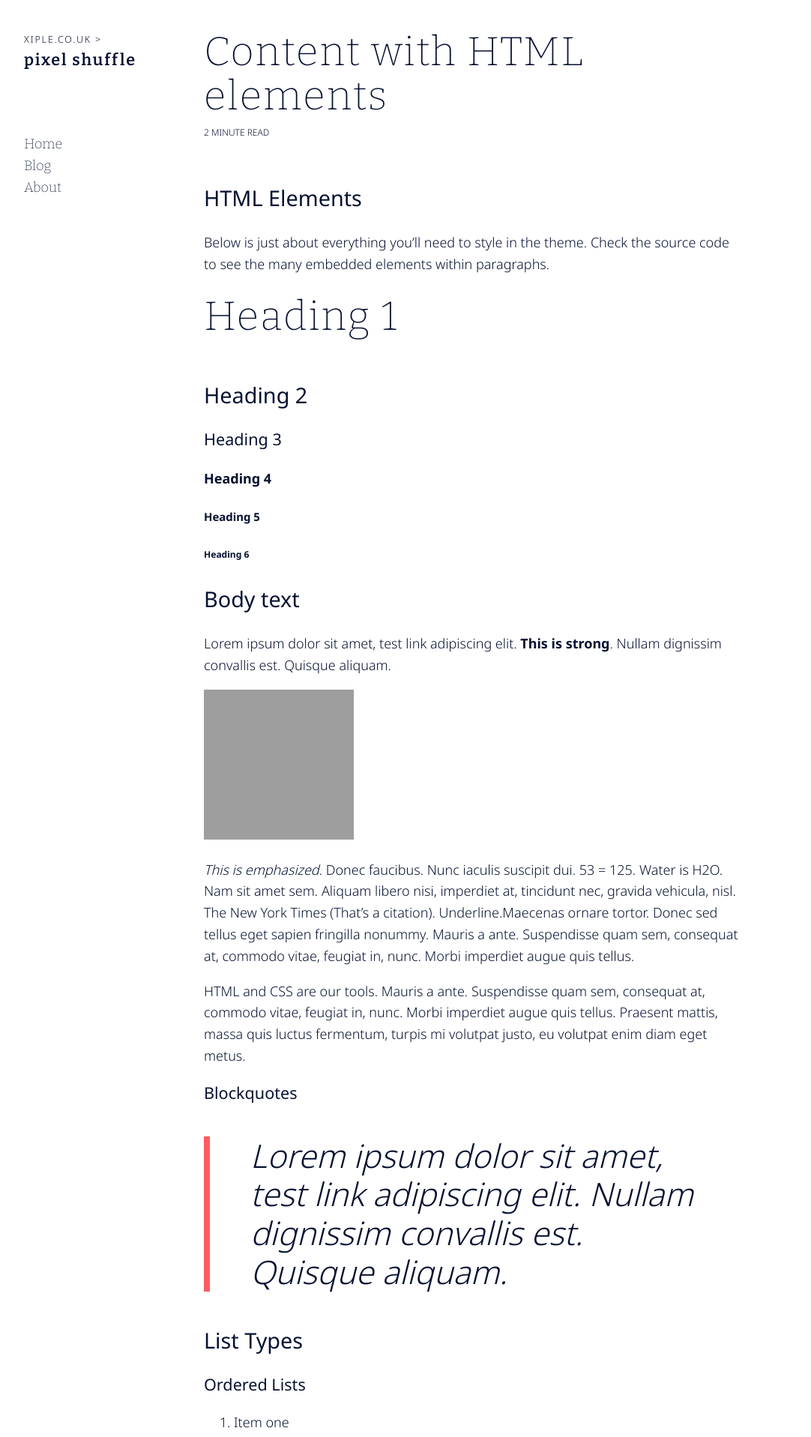
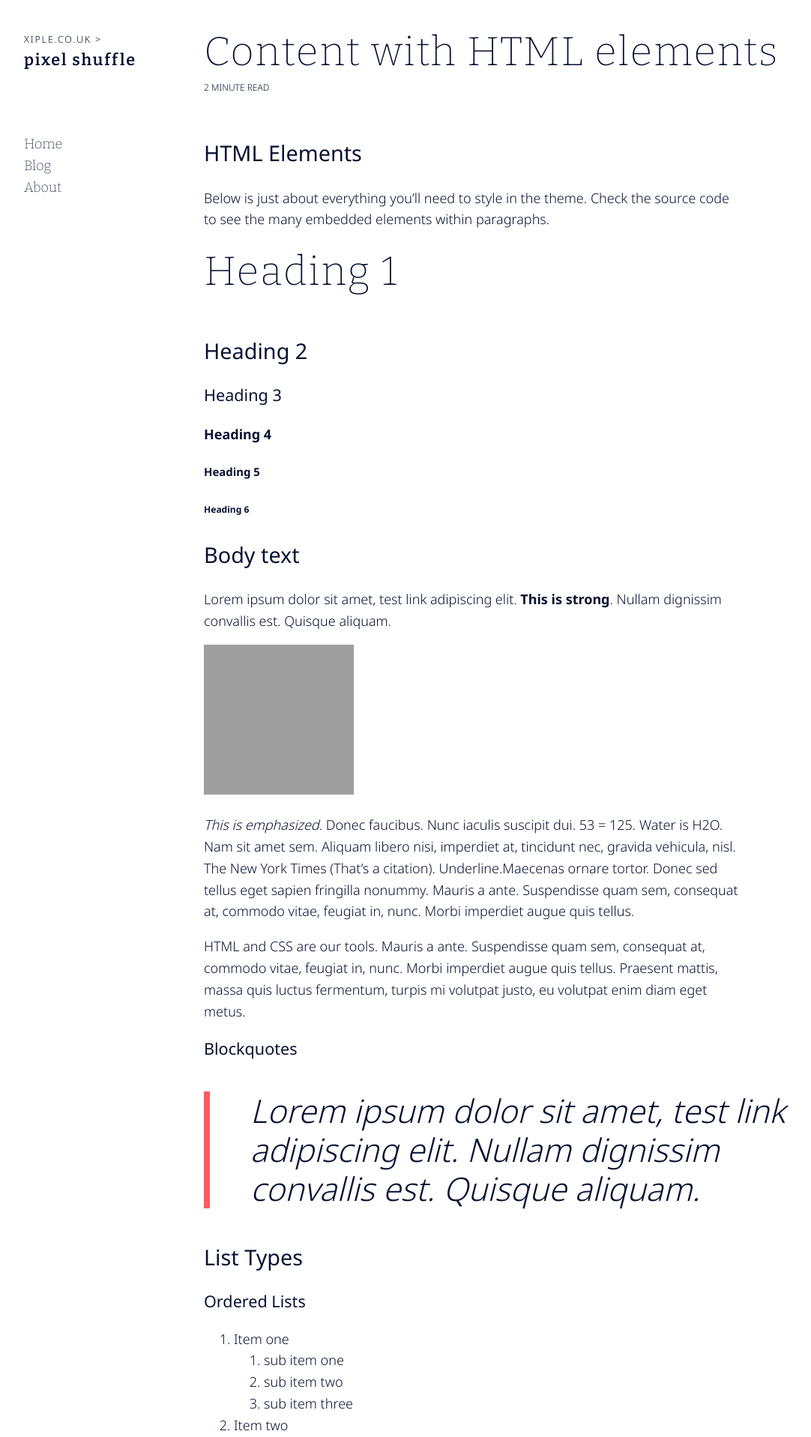
Before and after one commit to dopamine/xiple.blog, a Jekyll site: the page built from _posts/1970-01-01-test-formatted-content.md, in a window 1280 px wide. Shown: the top 1917 px of the page at 75% size, without its empty margins (8-1090 px from the left). Built offline with Jekyll 4.4.1, drawn with Linux system fonts in a browser that asks for light colours; our own code applies the rules of GitHub Pages for plain Markdown files; grey boxes are pictures that could not be loaded.

Commit message:
Adding breakpoints as variables

```diff
--- a/assets/_scss/base.scss
+++ b/assets/_scss/base.scss
@@ -1,5 +1,3 @@
-@import "variables.scss";
-
 html { font-size:18px; }
 
 body {
--- a/assets/_scss/variables.scss
+++ b/assets/_scss/variables.scss
@@ -1,3 +1,7 @@
+
+$bp-small : 460px;
+$bp-med : 1024px;
+
 @import url('https://fonts.googleapis.com/css2?family=Noto+Sans:wght@300;400;700&family=Bitter:wght@200;600&display=swap');
 
 $font-head: 'Bitter', serif;
--- a/assets/main.scss
+++ b/assets/main.scss
@@ -2,13 +2,14 @@
 ---
 body { background: inherit; }
 
+@import "variables.scss";
 @import "base.scss";
 
 body {
     padding: 16px;
 }
 
-@media screen and (max-width: 800px) {
+@media screen and (max-width: $bp-med) {
     .top-nav ul {
         display:flex;
         flex-direction: row;
@@ -23,12 +24,12 @@ body {
         margin: 0;
     }
 
-
-    @media screen and (min-width: 460px) and (max-width: 800px) {
+    @media screen and (min-width: $bp-small) and (max-width: $bp-med) {
+        body { padding: 32px;}
         .top-nav {
             position:absolute;
-            top: 12px;
-            right: 16px;
+            top: 28px;
+            right: 48px;
         }
         .container-main header { margin-bottom: 48px; }
     }
@@ -36,7 +37,7 @@ body {
 
 
 
-@media screen and (min-width: 800px) {
+@media screen and (min-width: $bp-med) {
     body {
         padding: 32px;
     }
@@ -50,6 +51,8 @@ body {
     }
     .container-main main {
         flex: 1;
+    }
+    .container-main p {
         max-width: 40rem;
     }
     footer {
@@ -97,3 +100,7 @@ nav ul li {
     font-family: $font-head;
     list-style-type: none;
 }
+
+.highlight {
+    white-space: break-spaces;
+}
```
